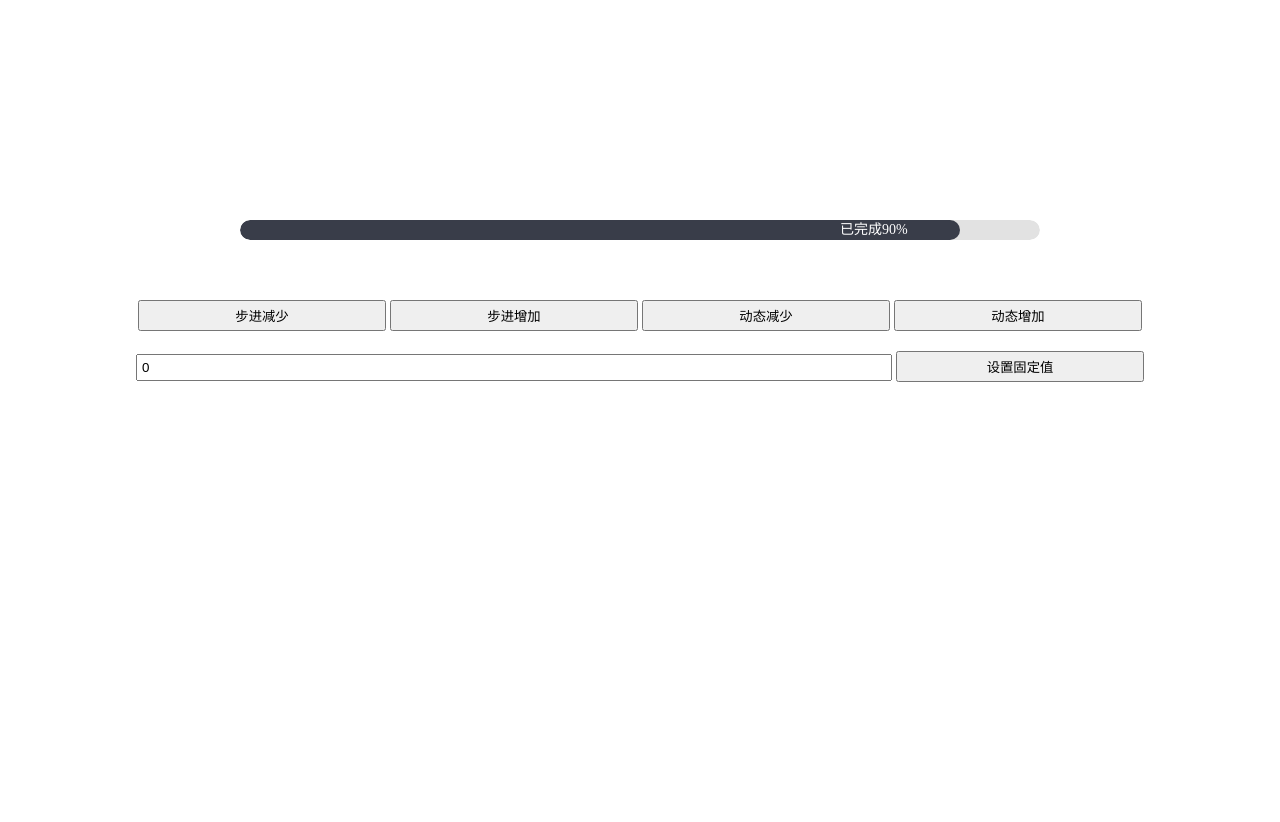
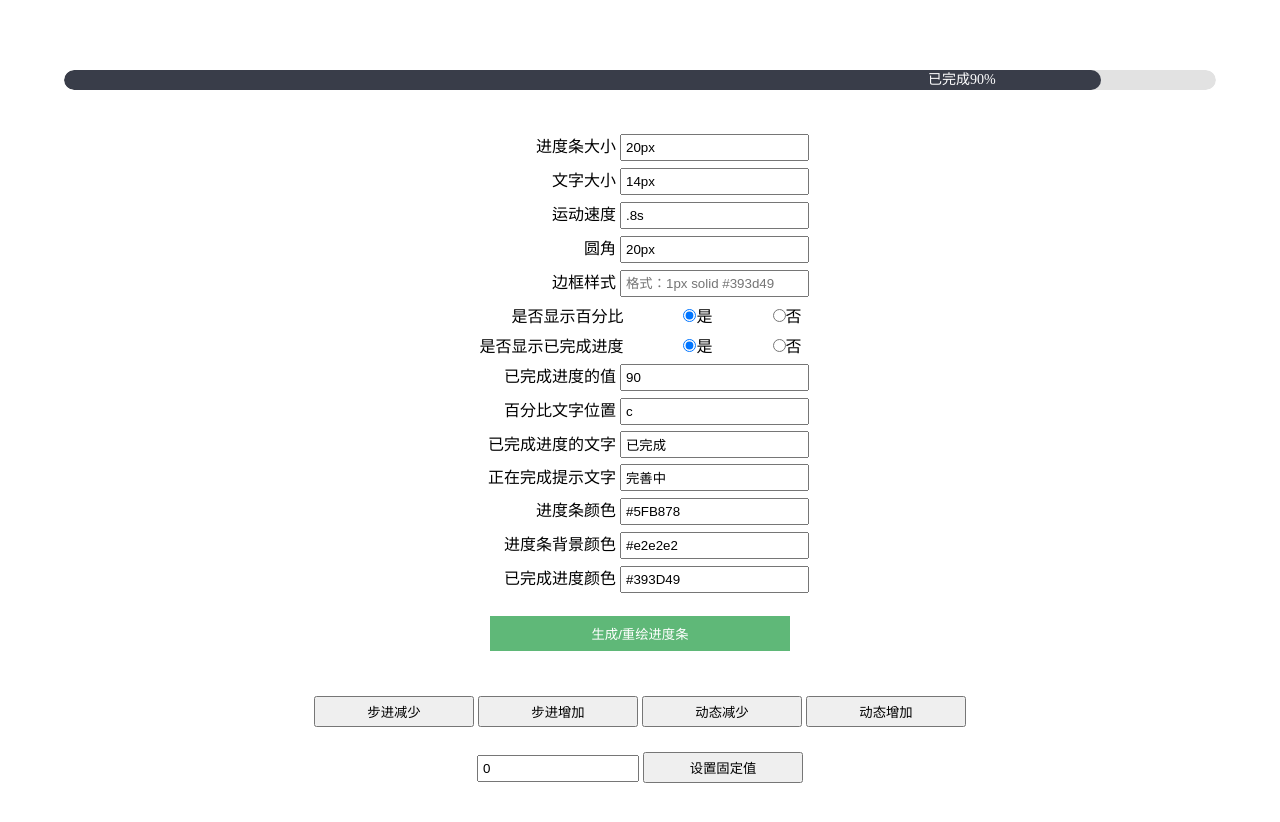
Before and after one commit to XiaoMoDonnie/ProgressBar, a plain HTML site: page index.html in a window 1280 px wide. Before the commit the page ends 800 px from the top, so only its background shows below. Drawn offline with Linux system fonts and the light colour scheme.

Commit message:
Update index.html

```diff
--- a/index.html
+++ b/index.html
@@ -10,20 +10,29 @@
     <style>
         .demo-progressbar-1 {
             margin: 0 auto;
-            margin-top: 200px;
+            margin-top: 50px;
             margin-bottom: 20px;
-            width: 800px;
+            /* width: 800px; */
+            width: 90%;
             padding: 20px;
+            text-align: center;
         }
 
         .demo-progressbar-btns {
             text-align: center;
             padding: 20px;
+            margin: 20px auto;
+            display: none;
+        }
+
+        .default-values {
+            text-align: center;
         }
 
         .demo-progressbar-btns>button {
-            width: 20%;
+            width: 160px;
             padding: 4px;
+            margin: 5px 0;
         }
 
         .progressbar-set-abs {
@@ -31,13 +40,47 @@
         }
 
         .progressbar-set-abs>button {
-            width: 20%;
+            width: 160px;
+            padding: 4px;
+        }
+
+        button {
             padding: 4px;
         }
 
         input[name=ProgressbarSetVal] {
-            width: 60%;
+            width: 150px;
             padding: 4px;
+        }
+
+        input[type=radio] {
+            margin-left: 56px;
+        }
+
+        .val-item {
+            padding: 3px 0;
+        }
+
+        .val-item label {
+            width: 145px;
+            display: inline-block;
+            text-align: right;
+        }
+
+        .val-item>input {
+            padding: 4px;
+        }
+
+        .create-btn {
+            margin-top: 20px;
+        }
+
+        .create-btn button {
+            width: 300px;
+            background-color: #5fb878;
+            border: 0;
+            padding: 8px;
+            color: #fff;
         }
     </style>
 </head>
@@ -46,9 +89,74 @@
 
 
     <div class="demo-progressbar-1">
-        进度条加载中...
+        点击生成按钮，开始生成进度条...
     </div>
 
+    <div class="default-values">
+        <form action="" name="ValuesForm">
+            <div class="val-item">
+                <label for="">进度条大小</label>
+                <input type="text" name="width" value="20px" placeholder="" required>
+            </div>
+            <div class="val-item">
+                <label for="">文字大小</label>
+                <input type="text" name="fontSize" value="14px" placeholder="" required>
+            </div>
+            <div class="val-item">
+                <label for="">运动速度</label>
+                <input type="text" name="speed" value=".8s" placeholder="" required>
+            </div>
+            <div class="val-item">
+                <label for="">圆角</label>
+                <input type="text" name="radius" value="20px" placeholder="" required>
+            </div>
+            <div class="val-item">
+                <label for="">边框样式</label>
+                <input type="text" name="border" value="" placeholder="格式：1px solid #393d49" required>
+            </div>
+            <div class="val-item">
+                <label for="">是否显示百分比</label>
+                <input type="radio" name="showPercent" value="true" required checked>是
+                <input type="radio" name="showPercent" value="false" required>否
+            </div>
+            <div class="val-item">
+                <label for="">是否显示已完成进度</label>
+                <input type="radio" name="showOldVal" value="true" required checked>是
+                <input type="radio" name="showOldVal" value="false" required>否
+            </div>
+            <div class="val-item">
+                <label for="">已完成进度的值</label>
+                <input type="text" name="value" value="90" placeholder="" required>
+            </div>
+            <div class="val-item">
+                <label for="">百分比文字位置</label>
+                <input type="text" name="textAlign" value="c" placeholder="c=居中  t=顶部  b=底部" required>
+            </div>
+            <div class="val-item">
+                <label for="">已完成进度的文字</label>
+                <input type="text" name="oldText" value="已完成" placeholder="" required>
+            </div>
+            <div class="val-item">
+                <label for="">正在完成提示文字</label>
+                <input type="text" name="newText" value="完善中" placeholder="" required>
+            </div>
+            <div class="val-item">
+                <label for="">进度条颜色</label>
+                <input type="text" name="color" value="#5FB878" placeholder="" required>
+            </div>
+            <div class="val-item">
+                <label for="">进度条背景颜色</label>
+                <input type="text" name="bgColor" value="#e2e2e2" placeholder="" required>
+            </div>
+            <div class="val-item">
+                <label for="">已完成进度颜色</label>
+                <input type="text" name="oldColor" value="#393D49" placeholder="" required>
+            </div>
+            <div class="create-btn">
+                <button type="button" class="" id="Create">生成/重绘进度条</button>
+            </div>
+        </form>
+    </div>
     <div class="demo-progressbar-btns">
         <button type="button" class="progressbar-sub">步进减少</button>
         <button type="button" class="progressbar-add">步进增加</button>
@@ -63,12 +171,34 @@
     <!-- <script type="text/javascript" src="./libs/jquery.js"></script> -->
     <script type="text/javascript" src="./js/tzProgressBar.js"></script>
     <script>
+        (function($) {
+            $.fn.serializeObject = function() {
+                var serializeObj = {};
+                $(this.serializeArray()).each(function() {
+                    serializeObj[this.name] = this.value;
+                });
+                return serializeObj;
+            };
+        })(jQuery);
         window.onload = function() {
+            let _toBool = function(boolStr) {
+                if (boolStr === 'true') return true;
+                else return false;
+            };
+
             let _demoVal = 0,
                 _timer = null;
-            const _tzProgressBar = new TzProgressBar({
+
+            $('#Create').off('click').on('click', function() {
+                let _values = $('form[name=ValuesForm]').serializeObject();
+                initTzProgressBar(_values);
+                console.log(_values)
+            });
+            let initTzProgressBar = function(options) {
+                let _options = {
                     container: '.demo-progressbar-1',
-                oldVal: 80,
+                    // oldVal: 80,
+                    showOldVal: false,
                     sub: function(num) {
                         _demoVal = num;
                     },
@@ -76,7 +206,8 @@
                         _demoVal = num;
                     },
                     success: function(res) {
-                    _demoVal = res.oldVal;
+                        $('.demo-progressbar-btns').show();
+                        _demoVal = res.value;
                         $('.progressbar-sub').off('click').on('click', function() {
                             clearInterval(_timer);
                             _tzProgressBar.sub(5); //设置新的值
@@ -111,7 +242,15 @@
                             }, 100)
                         });
                     }
-            });
+                }
+                options.showPercent = _toBool(options.showPercent);
+                options.showOldVal = _toBool(options.showOldVal);
+
+                $.extend(_options, options);
+                const _tzProgressBar = new TzProgressBar(_options);
+            };
+
+            initTzProgressBar($('form[name=ValuesForm]').serializeObject());
         }
     </script>
 </body>
```
Lines whose indentation alone changed are shown as unchanged.
